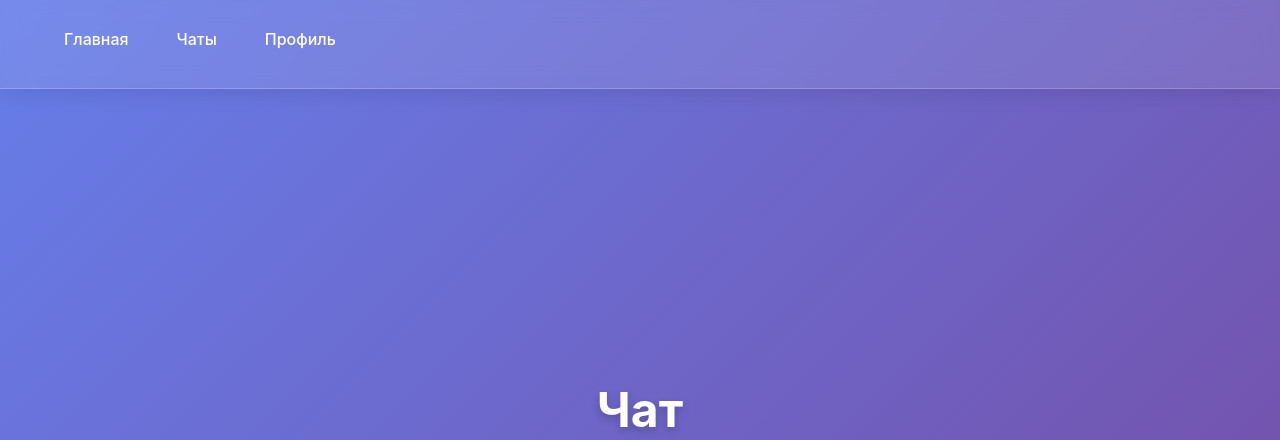
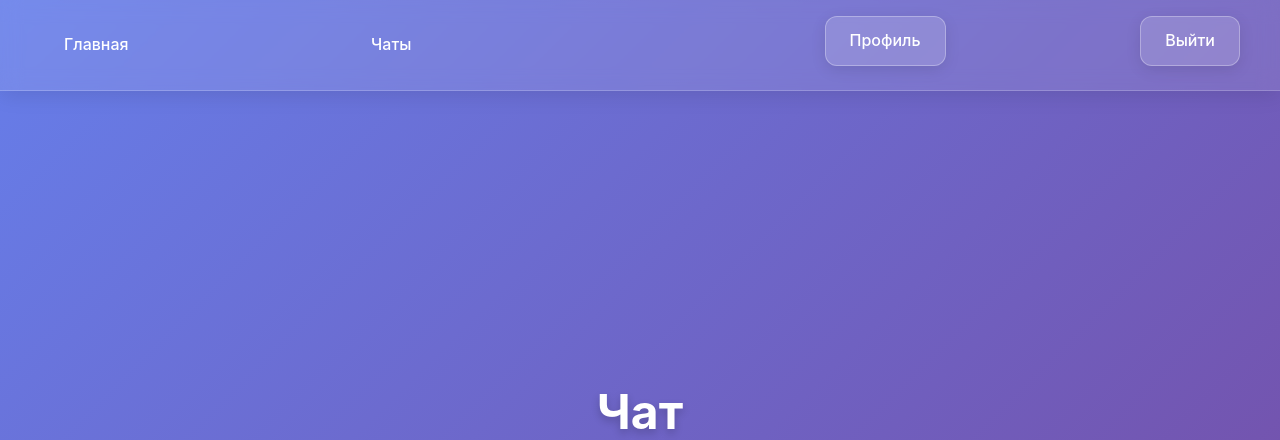
Before and after one commit to vrqnv/CoinCortex, a Django app: page /chat/ in a window 1280 px wide. Shown: the top 440 px of the page. Run offline with Django 3.2, Linux system fonts and the light colour scheme; the visitor is signed in with stand-in values (Sample User, id 1); some libraries are stand-ins or nearby versions.

```diff
--- a/CoinCortex/main/views.py
+++ b/CoinCortex/main/views.py
@@ -35,7 +35,6 @@ def login_view(request):
         if form.is_valid():
             user = form.get_user()
             login(request, user)
-            messages.success(request, f'Добро пожаловать, {user.username}!')
             return redirect('index')
         else:
             messages.error(request, 'Неверное имя пользователя или пароль')
@@ -47,6 +46,5 @@ def login_view(request):
 def logout_view(request):
     if request.method == 'POST':
         logout(request)
-        messages.success(request, 'Вы успешно вышли из системы')
         return redirect('login')  # Изменил на 'login' вместо 'index'
     return render(request, 'registration/loginout.html')  # Создайте этот шаблон
--- a/CoinCortex/templates/chat.html
+++ b/CoinCortex/templates/chat.html
@@ -12,9 +12,15 @@
     <header>
         <nav>
             <ul>
-                <li><a href="{% url 'index' %}">Главная</a></li>
-                <li><a href="{% url 'chat' %}">Чаты</a></li>
-                <li><a href="{% url 'profile' %}">Профиль</a></li>
+                <li class="nav-left"><a href="{% url 'index' %}">Главная</a></li>
+                <li class="nav-left"><a href="{% url 'chat' %}">Чаты</a></li>
+                {% if user.is_authenticated %}
+                    <li class="nav-right"><a href="{% url 'profile' %}">Профиль</a></li>
+                    <li class="nav-right"><a href="{% url 'loginout' %}">Выйти</a></li>
+                {% else %}
+                    <li class="nav-right"><a href="{% url 'login' %}">Войти</a></li>
+                    <li class="nav-right"><a href="{% url 'register' %}">Регистрация</a></li>
+                {% endif %}
             </ul>
         </nav>
     </header>
--- a/CoinCortex/templates/index.html
+++ b/CoinCortex/templates/index.html
@@ -35,9 +35,7 @@
             <!-- Контент по умолчанию -->
             <h1>Добро пожаловать в CoinCortex!</h1>
             {% if user.is_authenticated %}
-                <p>Привет, {{ user.username }}!</p>
             {% else %}
-                <p>Пожалуйста, войдите в систему или зарегистрируйтесь.</p>
             {% endif %}
         {% endblock %}
     </main>
```
Also changed, not shown: CoinCortex/templates/profile.html (+9 -3 lines).
